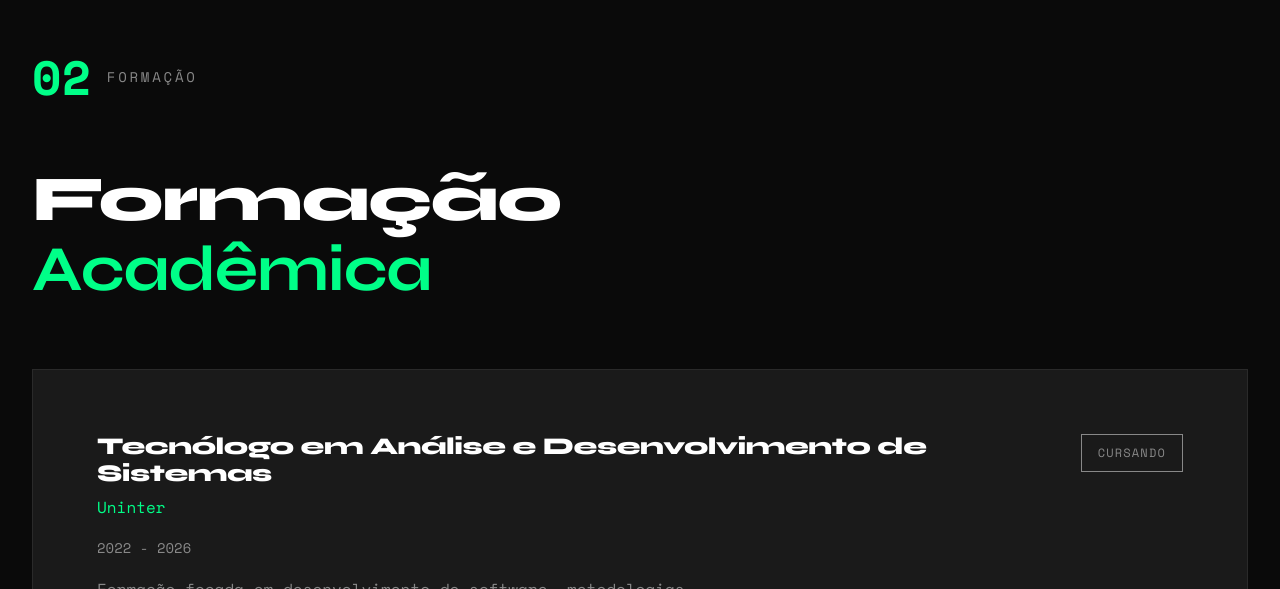
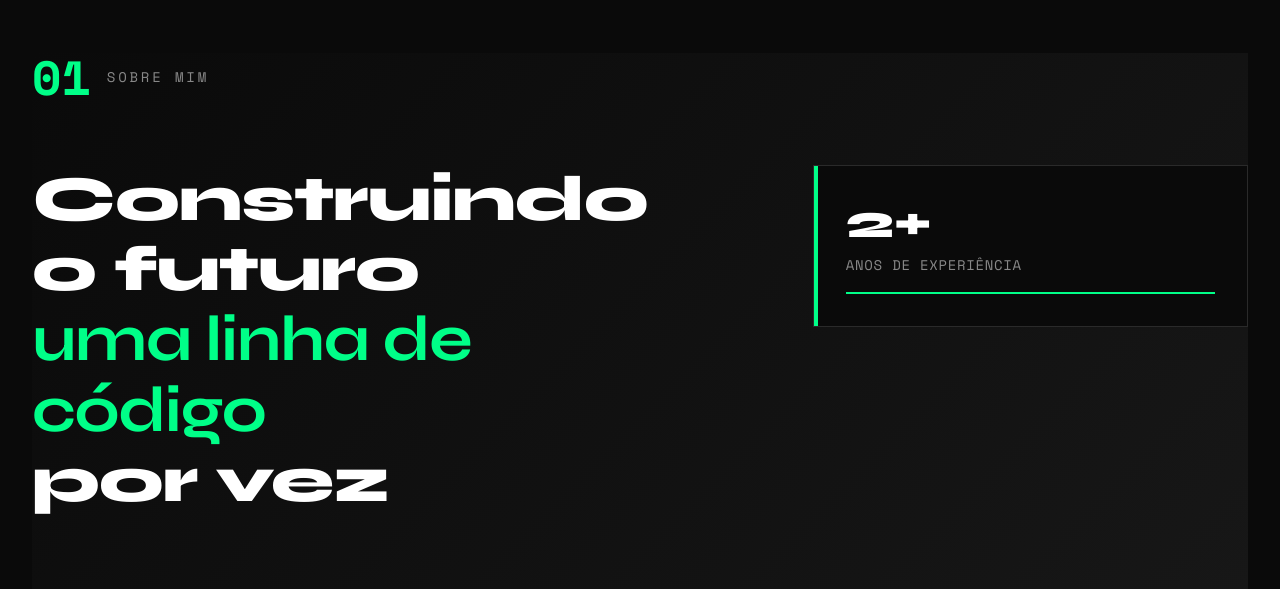
Before and after one commit to Lucassj19/portfolio, a React (Create React App) app: page / in a window 1280 px wide. Shown: the part 1091-1680 px from the top of the page. Built offline with nearby package versions, Linux system fonts and the light colour scheme; the HTML template or start-up script is replaced by a standard one.

Commit message:
Corrigida navegação e numeração das seções

```diff
--- a/src/App.js
+++ b/src/App.js
@@ -47,12 +47,12 @@ function App() {
           <Hero />
         </section>
 
+        <section id="about">
+          <About />
+        </section>
+
         <section id="education">
           <Education />
-        </section>
-
-        <section id="about">
-          <About />
         </section>
 
         <section id="skills">
```
Also changed, not shown: src/components/Navigation.js (+4 -4 lines).
